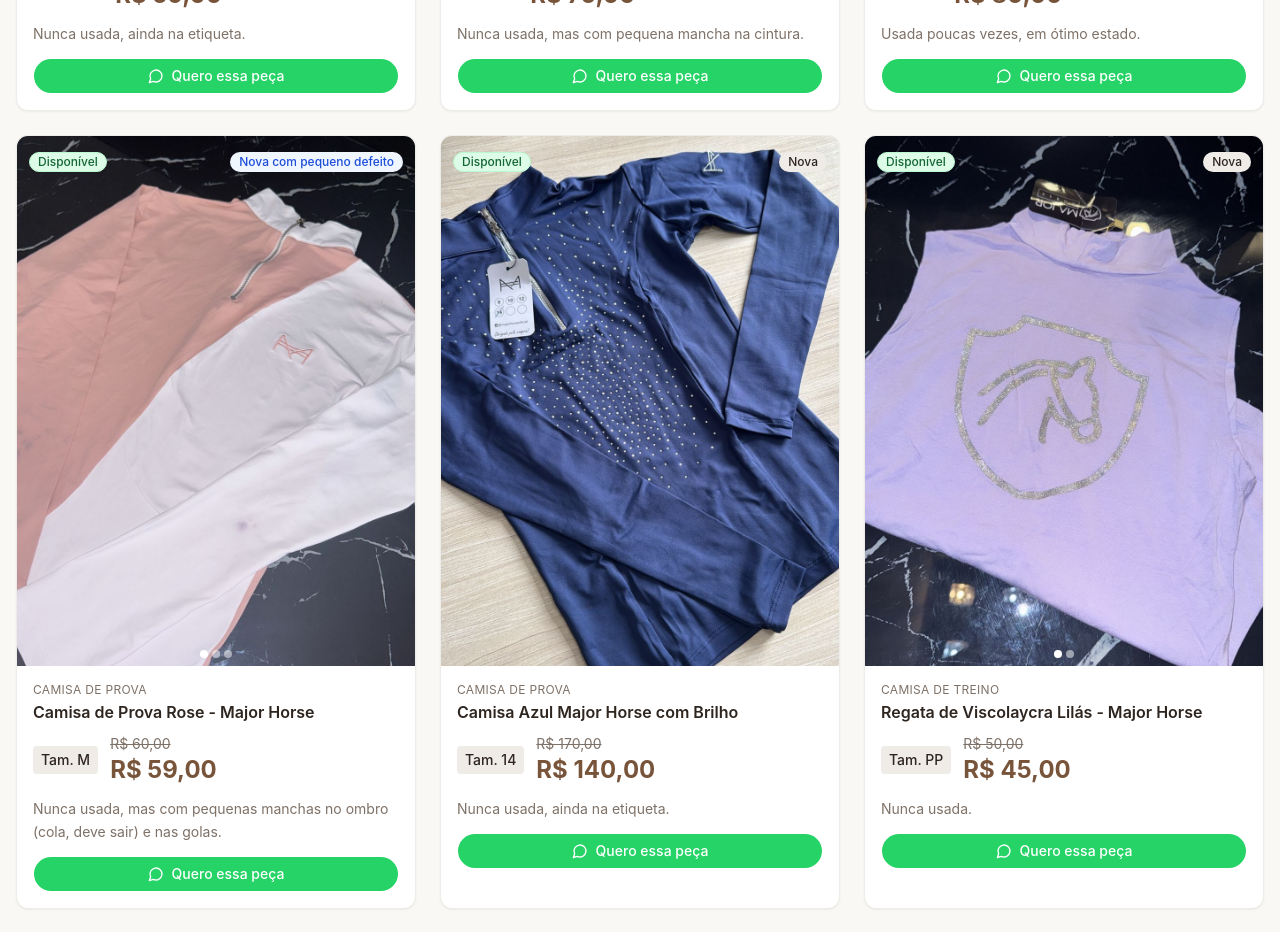
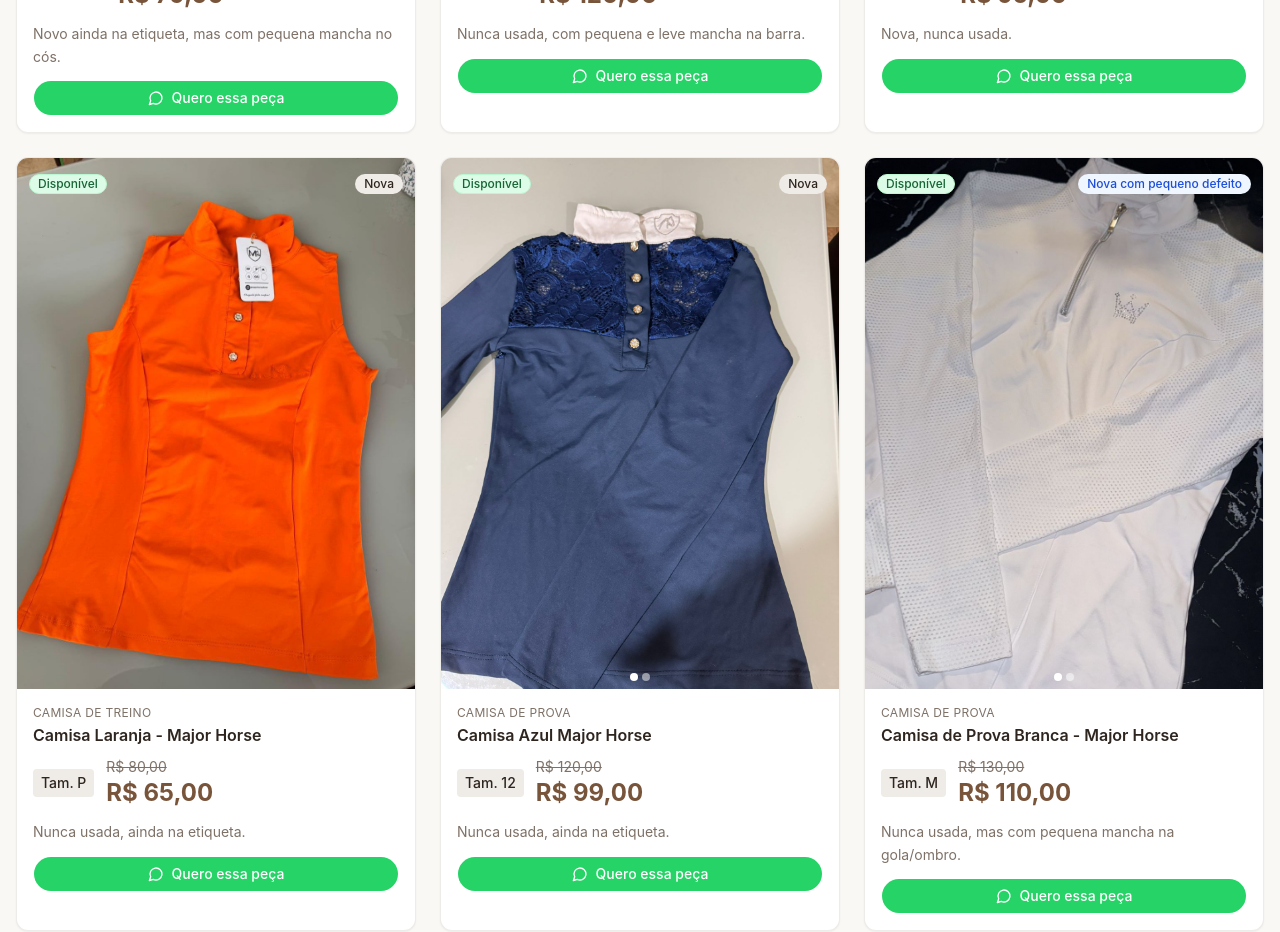
Before and after one commit to leorato13/catalogo-hipismo, a React (Vite) app: page / in a window 1280 px wide. Shown: the part 1860-2792 px from the top of the page. Built offline with nearby package versions, Linux system fonts and the light colour scheme.

Commit message:
venda de 4 produtos

```diff
--- a/src/react-app/data/products.ts
+++ b/src/react-app/data/products.ts
@@ -69,18 +69,6 @@
     image: "/fotos/camisa-vermelha.jpeg"
   },
   {
-    id: "7",
-    name: "Camisa Branca - Major Horse",
-    category: "Camisa de Prova",
-    size: "GG",
-    condition: "Nova",
-    observations: "Nunca usada, ainda na etiqueta.",
-    price: 90,
-    originalPrice: 110,
-    status: "Disponível",
-    image: "/fotos/camisa-branca.jpeg"
-  },
-  {
     id: "10",
     name: "Camisa - Major Horse",
     category: "Camisa de Treino",
@@ -117,18 +105,6 @@
     image: ["/fotos/camisa-14.jpeg", "/fotos/camisa-14.1.jpeg", "/fotos/camisa-14.2.jpeg"]
   },
   {
-    id: "15",
-    name: "Camisa de Prova Azul Marinho - Major Horse",
-    category: "Camisa de Prova",
-    size: "GG",
-    condition: "Nova com pequeno defeito",
-    observations: "Nunca usada, mas com pequena mancha na gola.",
-    price: 65,
-    originalPrice: 80,
-    status: "Disponível",
-    image: ["/fotos/camisa-15.jpeg", "/fotos/camisa-15.2.jpeg"]
-  },
-  {
     id: "16",
     name: "Camisa de Prova Rose - Major Horse",
     category: "Camisa de Prova",
@@ -151,18 +127,6 @@
     originalPrice: 100,
     status: "Disponível",
     image: ["/fotos/camisa-17.jpeg", "/fotos/camisa-17.2.jpeg"]
-  },
-  {
-    id: "18",
-    name: "Camisa de Prova Rose - Major Horse",
-    category: "Camisa de Prova",
-    size: "G",
-    condition: "Nova com pequeno defeito",
-    observations: "Nunca usada, mas com pequena mancha no ombro e cintura.",
-    price: 59,
-    originalPrice: 90,
-    status: "Disponível",
-    image: ["/fotos/camisa-18.jpeg", "/fotos/camisa-18.2.jpeg", "/fotos/camisa-18.3.jpeg"]
   },
   {
     id: "20",
@@ -285,30 +249,6 @@
     image: ["/fotos/culote-35.jpeg", "/fotos/culote-35.2.jpeg"]
   },
   {
-    id: "36",
-    name: "Culote Cinza - Major Horse",
-    category: "Culote",
-    size: "M",
-    condition: "Nova",
-    observations: "Novo, nunca usado e ainda na etiqueta.",
-    price: 180,
-    originalPrice: 200,
-    status: "Disponível",
-    image: ["/fotos/culote-36.jpeg", "/fotos/culote-36.2.jpeg"]
-  },
-  {
-    id: "37",
-    name: "Culote Branco e Verde Militar - Major Horse",
-    category: "Culote",
-    size: "M",
-    condition: "Nova",
-    observations: "Novo, nunca usado e ainda na etiqueta.",
-    price: 190,
-    originalPrice: 210,
-    status: "Disponível",
-    image: ["/fotos/culote-37.jpeg", "/fotos/culote-37.2.jpeg"]
-  },
-  {
     id: "38",
     name: "Camisa de Prova com Renda Verde - Major Horse",
     category: "Camisa de Prova",
```
